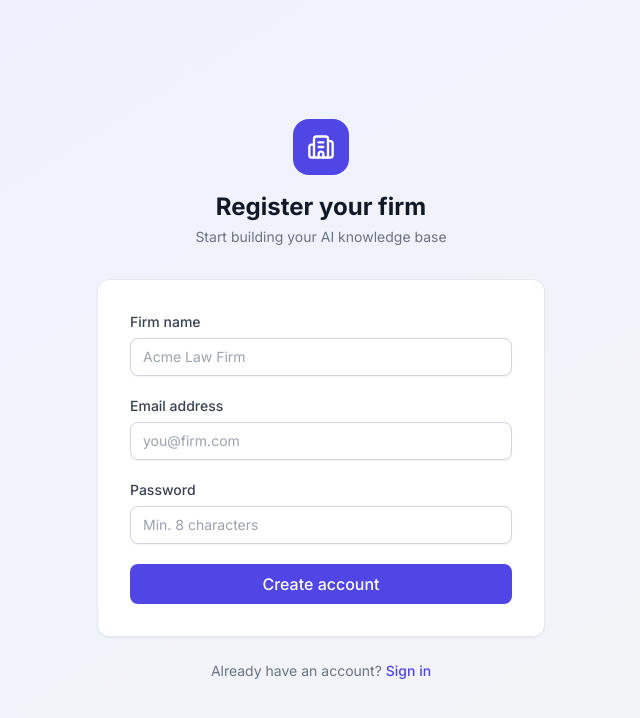
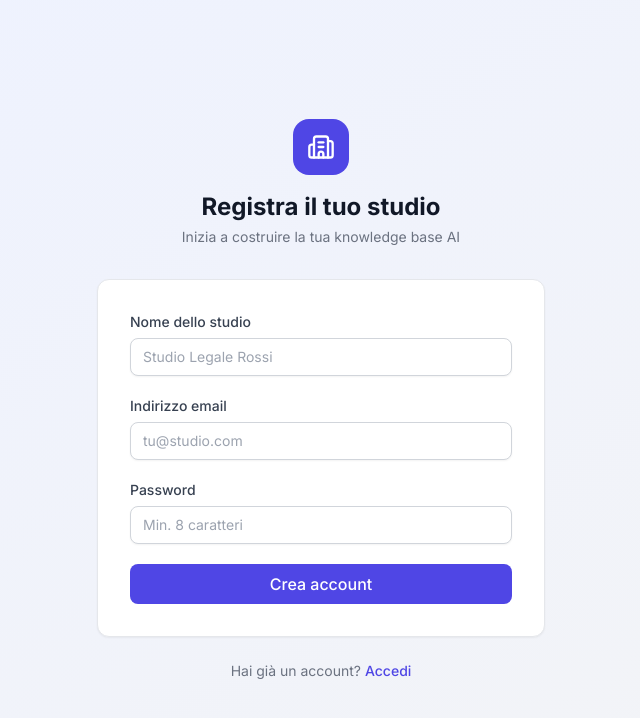
Before and after one commit to giuseden/knowledge-app, a Next.js app in the folder frontend/: page /auth/signup in a window 1280 px wide. Shown: the top 718 px of the page, without its empty margins (319-959 px from the left). Built offline with nearby package versions, Linux system fonts and the light colour scheme; no server answers.

Commit message:
translate UI to Italian

```diff
--- a/frontend/app/auth/login/page.tsx
+++ b/frontend/app/auth/login/page.tsx
@@ -41,22 +41,22 @@ function LoginContent() {
           <div className="inline-flex items-center justify-center w-14 h-14 bg-indigo-600 rounded-2xl mb-4">
             <Building2 className="w-7 h-7 text-white" />
           </div>
-          <h1 className="text-2xl font-bold text-gray-900">Welcome back</h1>
-          <p className="text-gray-500 mt-1 text-sm">Sign in to your firm&apos;s knowledge base</p>
+          <h1 className="text-2xl font-bold text-gray-900">Bentornato</h1>
+          <p className="text-gray-500 mt-1 text-sm">Accedi alla knowledge base del tuo studio</p>
         </div>
 
         <div className="card p-8">
           <form onSubmit={handleLogin} className="space-y-5">
             <div>
               <label className="block text-sm font-medium text-gray-700 mb-1.5">
-                Email address
+                Indirizzo email
               </label>
               <input
                 type="email"
                 value={email}
                 onChange={(e) => setEmail(e.target.value)}
                 className="input"
-                placeholder="you@firm.com"
+                placeholder="tu@studio.com"
                 required
               />
             </div>
@@ -102,15 +102,15 @@ function LoginContent() {
             )}
 
             <button type="submit" disabled={loading} className="btn-primary w-full">
-              {loading ? 'Signing in...' : 'Sign in'}
+              {loading ? 'Accesso in corso…' : 'Accedi'}
             </button>
           </form>
         </div>
 
         <p className="text-center text-sm text-gray-500 mt-6">
-          Don&apos;t have an account?{' '}
+          Non hai un account?{' '}
           <Link href="/auth/signup" className="text-indigo-600 hover:text-indigo-700 font-medium">
-            Register your firm
+            Registra il tuo studio
           </Link>
         </p>
       </div>
--- a/frontend/app/auth/signup/page.tsx
+++ b/frontend/app/auth/signup/page.tsx
@@ -31,7 +31,7 @@ export default function SignupPage() {
     })
 
     if (authError || !authData.user) {
-      setError(authError?.message ?? 'Signup failed')
+      setError(authError?.message ?? 'Registrazione fallita')
       setLoading(false)
       return
     }
@@ -41,7 +41,7 @@ export default function SignupPage() {
       try {
         await setupOrg(firmName, authData.session.access_token)
       } catch (err) {
-        setError(err instanceof Error ? err.message : 'Failed to create organization')
+        setError(err instanceof Error ? err.message : 'Impossibile creare l\'organizzazione')
         setLoading(false)
         return
       }
@@ -82,36 +82,36 @@ export default function SignupPage() {
           <div className="inline-flex items-center justify-center w-14 h-14 bg-indigo-600 rounded-2xl mb-4">
             <Building2 className="w-7 h-7 text-white" />
           </div>
-          <h1 className="text-2xl font-bold text-gray-900">Register your firm</h1>
-          <p className="text-gray-500 mt-1 text-sm">Start building your AI knowledge base</p>
+          <h1 className="text-2xl font-bold text-gray-900">Registra il tuo studio</h1>
+          <p className="text-gray-500 mt-1 text-sm">Inizia a costruire la tua knowledge base AI</p>
         </div>
 
         <div className="card p-8">
           <form onSubmit={handleSignup} className="space-y-5">
             <div>
               <label className="block text-sm font-medium text-gray-700 mb-1.5">
-                Firm name
+                Nome dello studio
               </label>
               <input
                 type="text"
                 value={firmName}
                 onChange={(e) => setFirmName(e.target.value)}
                 className="input"
-                placeholder="Acme Law Firm"
+                placeholder="Studio Legale Rossi"
                 required
               />
             </div>
 
             <div>
               <label className="block text-sm font-medium text-gray-700 mb-1.5">
-                Email address
+                Indirizzo email
               </label>
               <input
                 type="email"
                 value={email}
                 onChange={(e) => setEmail(e.target.value)}
                 className="input"
-                placeholder="you@firm.com"
+                placeholder="tu@studio.com"
                 required
               />
             </div>
@@ -125,7 +125,7 @@ export default function SignupPage() {
                 value={password}
                 onChange={(e) => setPassword(e.target.value)}
                 className="input"
-                placeholder="Min. 8 characters"
+                placeholder="Min. 8 caratteri"
                 minLength={8}
                 required
               />
@@ -138,15 +138,15 @@ export default function SignupPage() {
             )}
 
             <button type="submit" disabled={loading} className="btn-primary w-full">
-              {loading ? 'Creating account...' : 'Create account'}
+              {loading ? 'Creazione in corso…' : 'Crea account'}
             </button>
           </form>
         </div>
 
         <p className="text-center text-sm text-gray-500 mt-6">
-          Already have an account?{' '}
+          Hai già un account?{' '}
           <Link href="/auth/login" className="text-indigo-600 hover:text-indigo-700 font-medium">
-            Sign in
+            Accedi
           </Link>
         </p>
       </div>
--- a/frontend/app/documents/DeleteDocButton.tsx
+++ b/frontend/app/documents/DeleteDocButton.tsx
@@ -11,7 +11,7 @@ export default function DeleteDocButton({ docId }: { docId: string }) {
   const supabase = createClient()
 
   const handleDelete = async () => {
-    if (!confirm('Delete this document? This cannot be undone.')) return
+    if (!confirm('Eliminare questo documento? L\'operazione è irreversibile.')) return
     setLoading(true)
     await supabase.from('document_chunks').delete().eq('document_id', docId)
     await supabase.from('documents').delete().eq('id', docId)
@@ -23,7 +23,7 @@ export default function DeleteDocButton({ docId }: { docId: string }) {
       onClick={handleDelete}
       disabled={loading}
       className="text-gray-400 hover:text-red-500 transition-colors disabled:opacity-50"
-      title="Delete document"
+      title="Elimina documento"
     >
       {loading ? <Loader2 className="w-4 h-4 animate-spin" /> : <Trash2 className="w-4 h-4" />}
     </button>
--- a/frontend/app/upload/page.tsx
+++ b/frontend/app/upload/page.tsx
@@ -166,7 +166,7 @@ export default function UploadPage() {
     setErrorMsg('')
 
     const { data: { user } } = await supabase.auth.getUser()
-    if (!user) { setState('error'); setErrorMsg('Not authenticated'); return }
+    if (!user) { setState('error'); setErrorMsg('Utente non autenticato'); return }
 
     const { data: membership } = await supabase
       .from('organization_members')
@@ -174,7 +174,7 @@ export default function UploadPage() {
       .eq('user_id', user.id)
       .single()
 
-    if (!membership) { setState('error'); setErrorMsg('No organization found'); return }
+    if (!membership) { setState('error'); setErrorMsg('Nessuna organizzazione trovata'); return }
 
     const orgId = membership.organization_id
     const ext = file.name.split('.').pop()
@@ -199,7 +199,7 @@ export default function UploadPage() {
       .select('id')
       .single()
 
-    if (docError || !doc) { setState('error'); setErrorMsg('Failed to create document record'); return }
+    if (docError || !doc) { setState('error'); setErrorMsg('Impossibile creare il documento'); return }
 
     setState('processing')
 
--- a/frontend/components/CreateOrgPrompt.tsx
+++ b/frontend/components/CreateOrgPrompt.tsx
@@ -35,7 +35,7 @@ export default function CreateOrgPrompt() {
       localStorage.removeItem('pendingFirmName')
       window.location.href = '/dashboard'
     } catch (err) {
-      setError(err instanceof Error ? err.message : 'Failed to create organization')
+      setError(err instanceof Error ? err.message : 'Impossibile creare l\'organizzazione')
       setFirmName(name)   // pre-fill the form with the name we already have
       setMode('form')
     }
@@ -47,7 +47,7 @@ export default function CreateOrgPrompt() {
 
     const { data: { session } } = await supabase.auth.getSession()
     if (!session) {
-      setError('No active session — please log out and log back in.')
+      setError('Sessione non attiva — effettua il logout e accedi di nuovo.')
       return
     }
     try {
@@ -55,7 +55,7 @@ export default function CreateOrgPrompt() {
       localStorage.removeItem('pendingFirmName')
       window.location.href = '/dashboard'
     } catch (err) {
-      setError(err instanceof Error ? err.message : 'Failed to create organization')
+      setError(err instanceof Error ? err.message : 'Impossibile creare l\'organizzazione')
     }
   }
 
@@ -88,9 +88,9 @@ export default function CreateOrgPrompt() {
           <div className="inline-flex items-center justify-center w-14 h-14 bg-indigo-600 rounded-2xl mb-4">
             <Building2 className="w-7 h-7 text-white" />
           </div>
-          <h2 className="text-xl font-bold text-gray-900">Set up your organization</h2>
+          <h2 className="text-xl font-bold text-gray-900">Configura la tua organizzazione</h2>
           <p className="text-gray-500 mt-1 text-sm">
-            Your account isn&apos;t linked to a firm yet. Create one to continue.
+            Il tuo account non è ancora collegato a uno studio. Creane uno per continuare.
           </p>
         </div>
 
@@ -98,14 +98,14 @@ export default function CreateOrgPrompt() {
           <form onSubmit={handleSubmit} className="space-y-5">
             <div>
               <label className="block text-sm font-medium text-gray-700 mb-1.5">
-                Firm name
+                Nome dello studio
               </label>
               <input
                 type="text"
                 value={firmName}
                 onChange={(e) => setFirmName(e.target.value)}
                 className="input"
-                placeholder="Acme Law Firm"
+                placeholder="Studio Legale Rossi"
                 required
               />
             </div>
@@ -117,7 +117,7 @@ export default function CreateOrgPrompt() {
             )}
 
             <button type="submit" className="btn-primary w-full">
-              Create organization
+              Crea organizzazione
             </button>
           </form>
         </div>
--- a/frontend/components/Sidebar.tsx
+++ b/frontend/components/Sidebar.tsx
@@ -15,7 +15,7 @@ import {
 
 const nav = [
   { href: '/dashboard', label: 'Dashboard', icon: LayoutDashboard },
-  { href: '/upload', label: 'Upload', icon: Upload },
+  { href: '/upload', label: 'Carica', icon: Upload },
   { href: '/documents', label: 'Trascrizioni', icon: FileText },
   { href: '/chat', label: 'AI Chat', icon: MessageSquare },
   { href: '/profile', label: 'Profilo', icon: UserCircle },
@@ -67,7 +67,7 @@ export default function Sidebar() {
           className="flex items-center gap-3 px-3 py-2.5 rounded-lg text-sm font-medium text-gray-600 hover:bg-red-50 hover:text-red-600 transition-colors w-full"
         >
           <LogOut className="w-4 h-4" />
-          Sign Out
+          Esci
         </button>
       </div>
     </aside>
```
Also changed, not shown: frontend/app/dashboard/page.tsx (+18 -10 lines), frontend/app/documents/DocumentsTable.tsx (+5 -5 lines), frontend/app/documents/page.tsx (+5 -5 lines).
